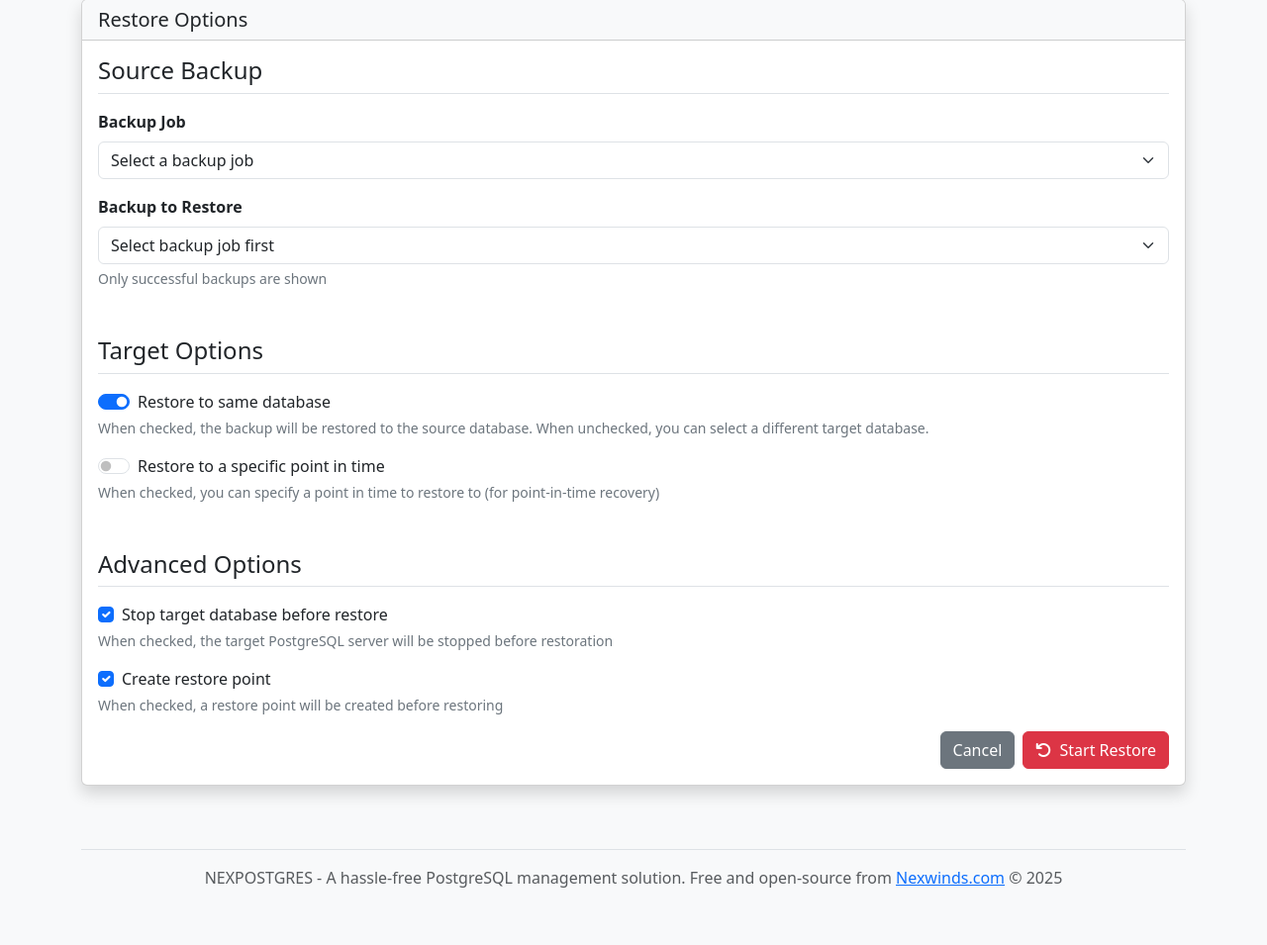
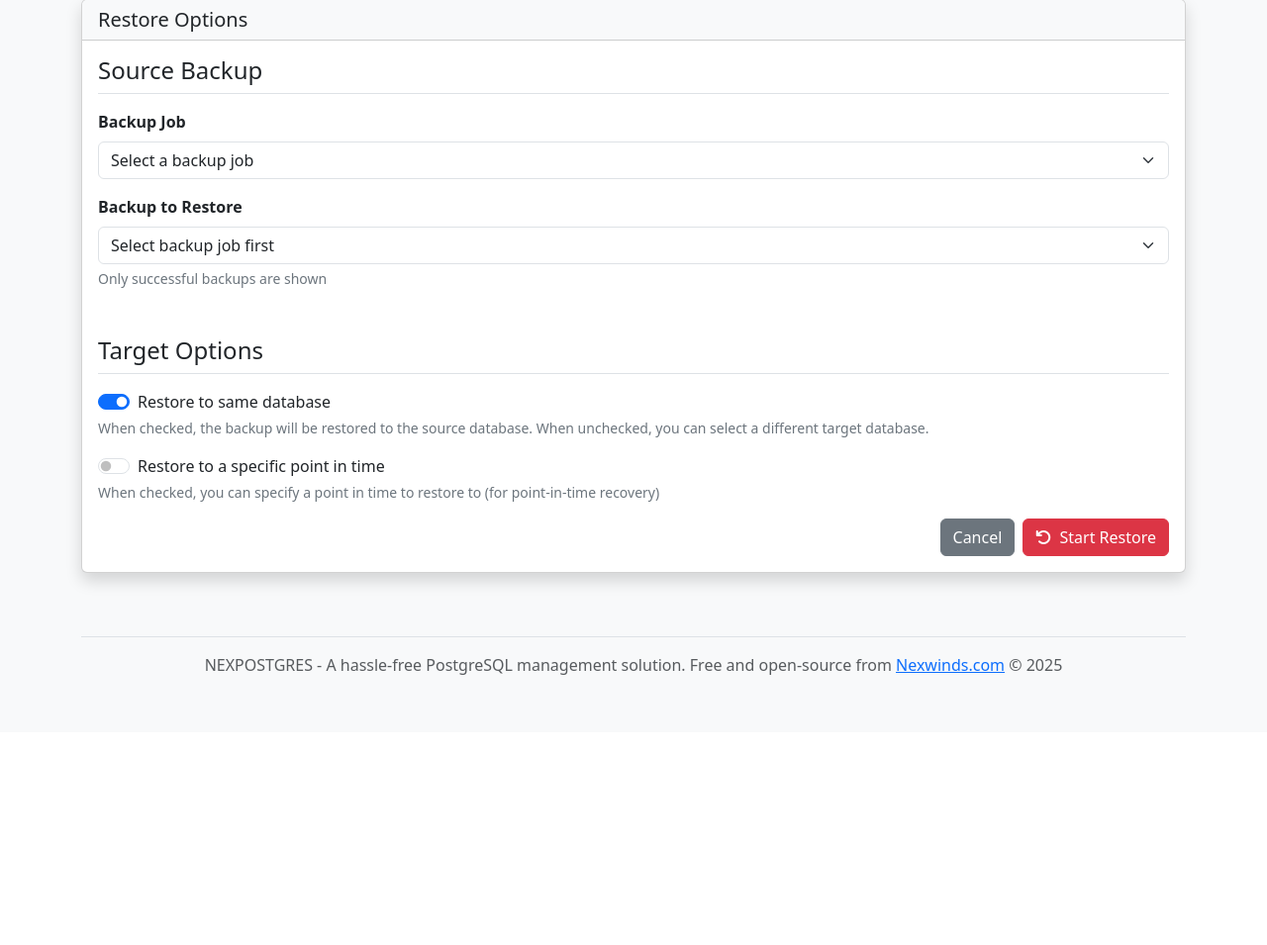
Before and after one commit to nexwinds/nexpostgres, a Flask app: template app/templates/backups/restore.html in a window 1280 px wide. Shown: the part 161-1116 px from the top of the page at 99% size. After the commit the page ends 843 px from the top, so only its background shows below. Run offline with Flask 3, Linux system fonts and the light colour scheme; the template is opened without the code that fills it, so the values that code supplies are empty; parts of the project's set-up code (start-up, migrations or seed data) failed here and were passed over.

Commit message:
optimize

```diff
--- a/app/templates/backups/restore.html
+++ b/app/templates/backups/restore.html
@@ -85,29 +85,10 @@
                 <div class="form-text">Available recovery points for selected backup job</div>
             </div>
 
-            <!-- Advanced Options -->
-            <h4 class="border-bottom pb-2 mb-3 mt-5">Advanced Options</h4>
-
-            <div class="mb-3">
-                <div class="form-check">
-                    <input class="form-check-input" type="checkbox" id="stop_before_restore" name="stop_before_restore" value="true" checked>
-                    <label class="form-check-label" for="stop_before_restore">Stop target database before restore</label>
-                </div>
-                <div class="form-text">When checked, the target PostgreSQL server will be stopped before restoration</div>
-            </div>
-
-            <div class="mb-3">
-                <div class="form-check">
-                    <input class="form-check-input" type="checkbox" id="create_restore_point" name="create_restore_point" value="true" checked>
-                    <label class="form-check-label" for="create_restore_point">Create restore point</label>
-                </div>
-                <div class="form-text">When checked, a restore point will be created before restoring</div>
-            </div>
-
-            <!-- Confirmation -->
+            <!-- Warning -->
             <div class="alert alert-warning mt-4">
                 <i class="fas fa-exclamation-triangle me-2"></i>
-                <strong>Warning:</strong> Restoring a database will overwrite all existing data in the target database. This action cannot be undone.
+                <strong>Warning:</strong> Restoring a database will overwrite all existing data in the target database. The target database will be stopped before restore to ensure data integrity. This action cannot be undone.
             </div>
 
             <div class="d-flex justify-content-end">
--- a/app/utils/unified_validation_service.py
+++ b/app/utils/unified_validation_service.py
@@ -668,7 +668,5 @@ class UnifiedValidationService:
         validated_data['restore_to_same'] = form_data.get('restore_to_same') == 'on'
         validated_data['use_recovery_time'] = form_data.get('use_recovery_time') == 'on'
         validated_data['recovery_time'] = form_data.get('recovery_time')
-        validated_data['stop_target_database'] = form_data.get('stop_target_database') == 'on'
-        validated_data['create_restore_point'] = form_data.get('create_restore_point') == 'on'
 
         return len(errors) == 0, errors, validated_data
```
